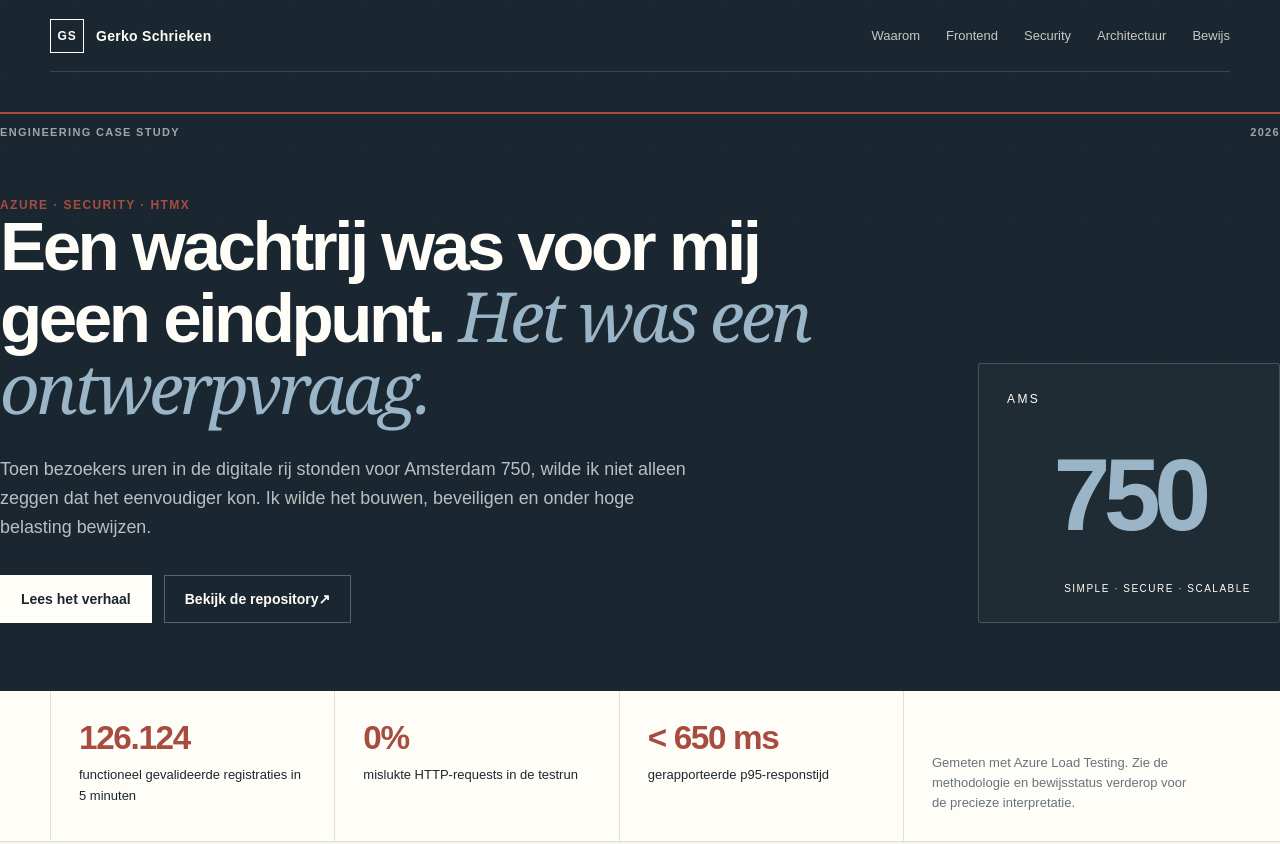
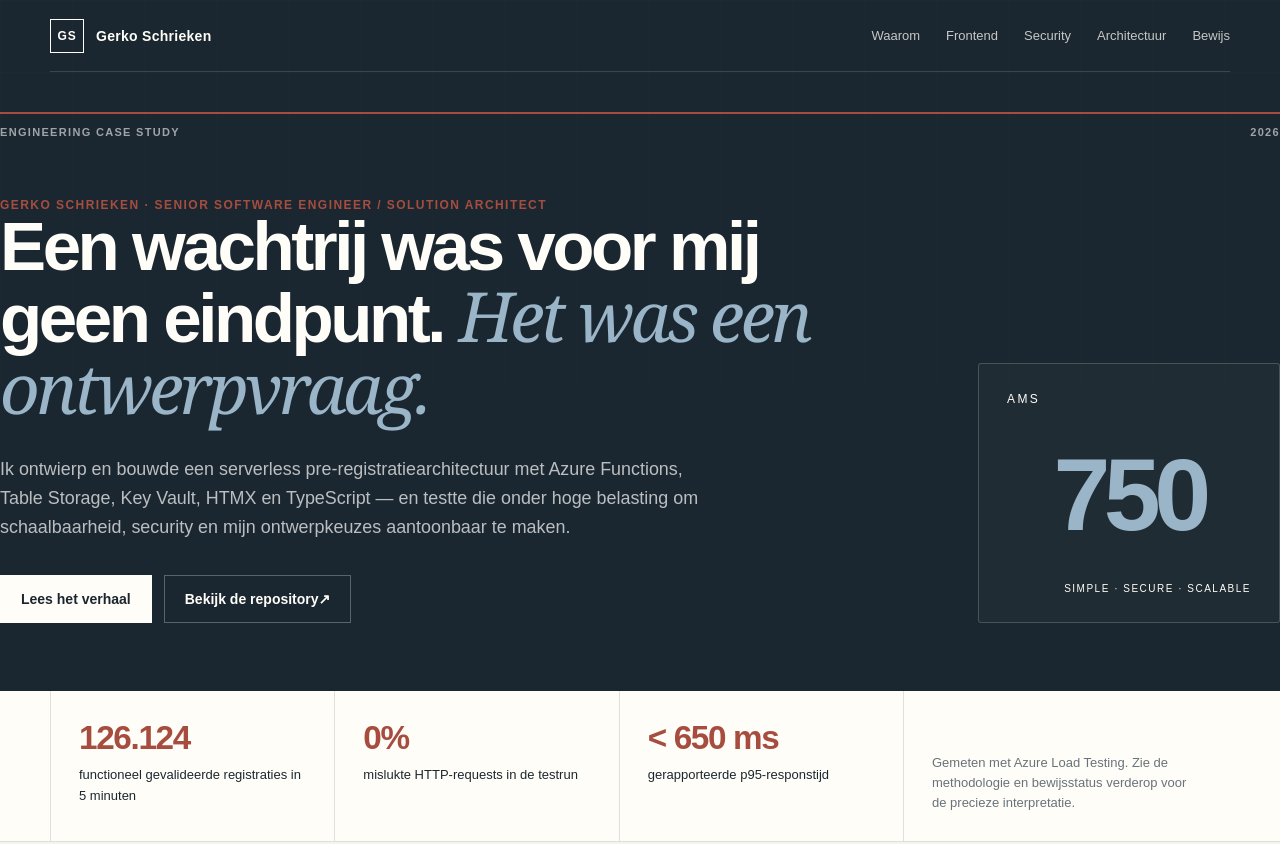
Before and after one commit to Gozzy82/amsterdam750-public, a website built with Vite: page index.html in a window 1280 px wide. Shown: the top 844 px of the page. Built offline with nearby package versions, Linux system fonts and the light colour scheme.

Commit message:
feat: sharpen recruiter-facing hero

```diff
--- a/index.html
+++ b/index.html
@@ -60,15 +60,16 @@
         </div>
         <div class="hero-grid">
           <div class="hero-copy">
-            <p class="eyebrow">Azure · Security · HTMX</p>
+            <p class="eyebrow">Gerko Schrieken · Senior Software Engineer / Solution Architect</p>
             <h1>
               Een wachtrij was voor mij geen eindpunt.
               <em>Het was een ontwerpvraag.</em>
             </h1>
             <p class="lede">
-              Toen bezoekers uren in de digitale rij stonden voor Amsterdam 750,
-              wilde ik niet alleen zeggen dat het eenvoudiger kon. Ik wilde het
-              bouwen, beveiligen en onder hoge belasting bewijzen.
+              Ik ontwierp en bouwde een serverless pre-registratiearchitectuur met
+              Azure Functions, Table Storage, Key Vault, HTMX en TypeScript — en
+              testte die onder hoge belasting om schaalbaarheid, security en mijn
+              ontwerpkeuzes aantoonbaar te maken.
             </p>
             <div class="hero-actions">
               <a class="button button-primary" href="#waarom">Lees het verhaal</a>
```
